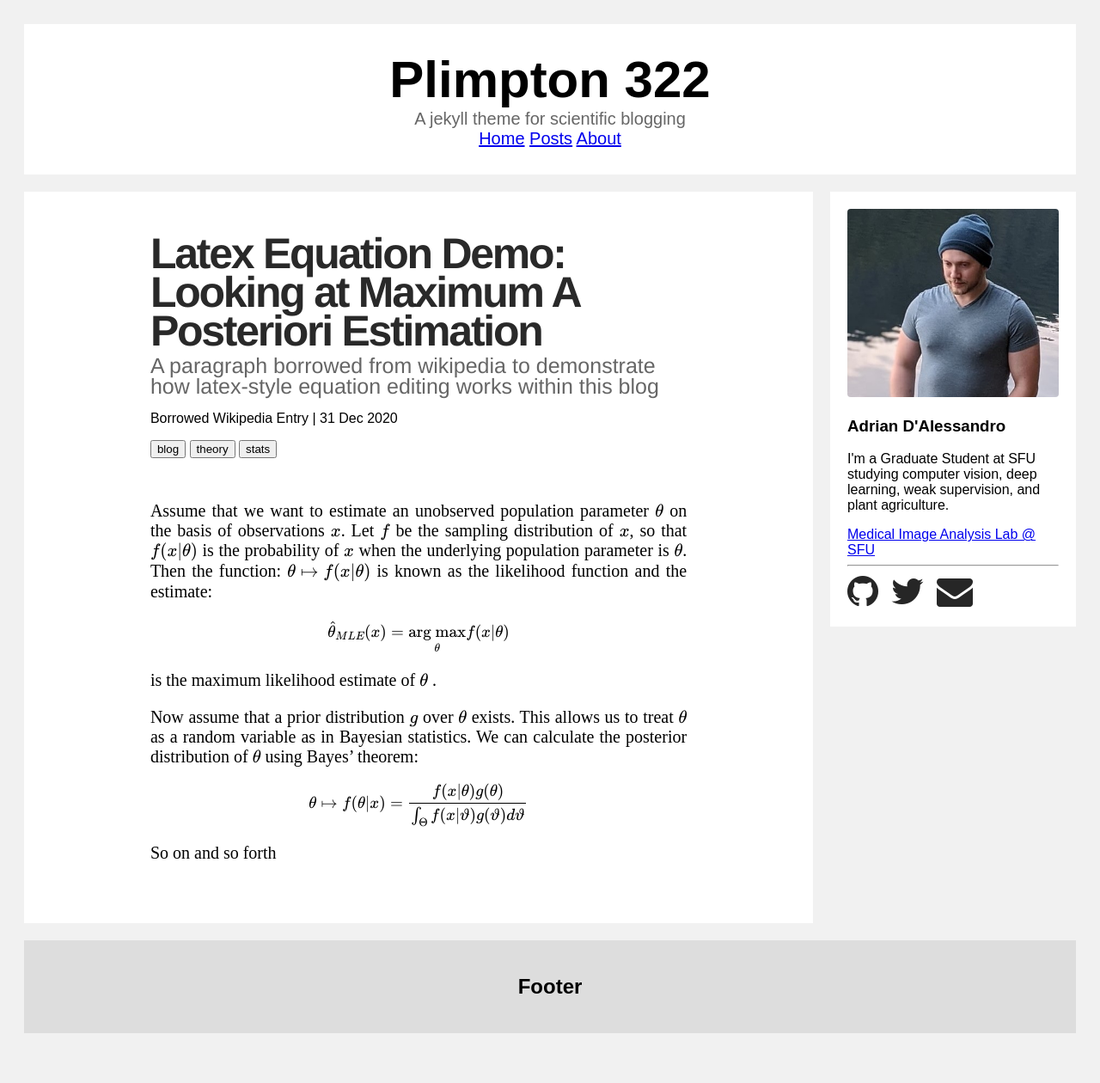
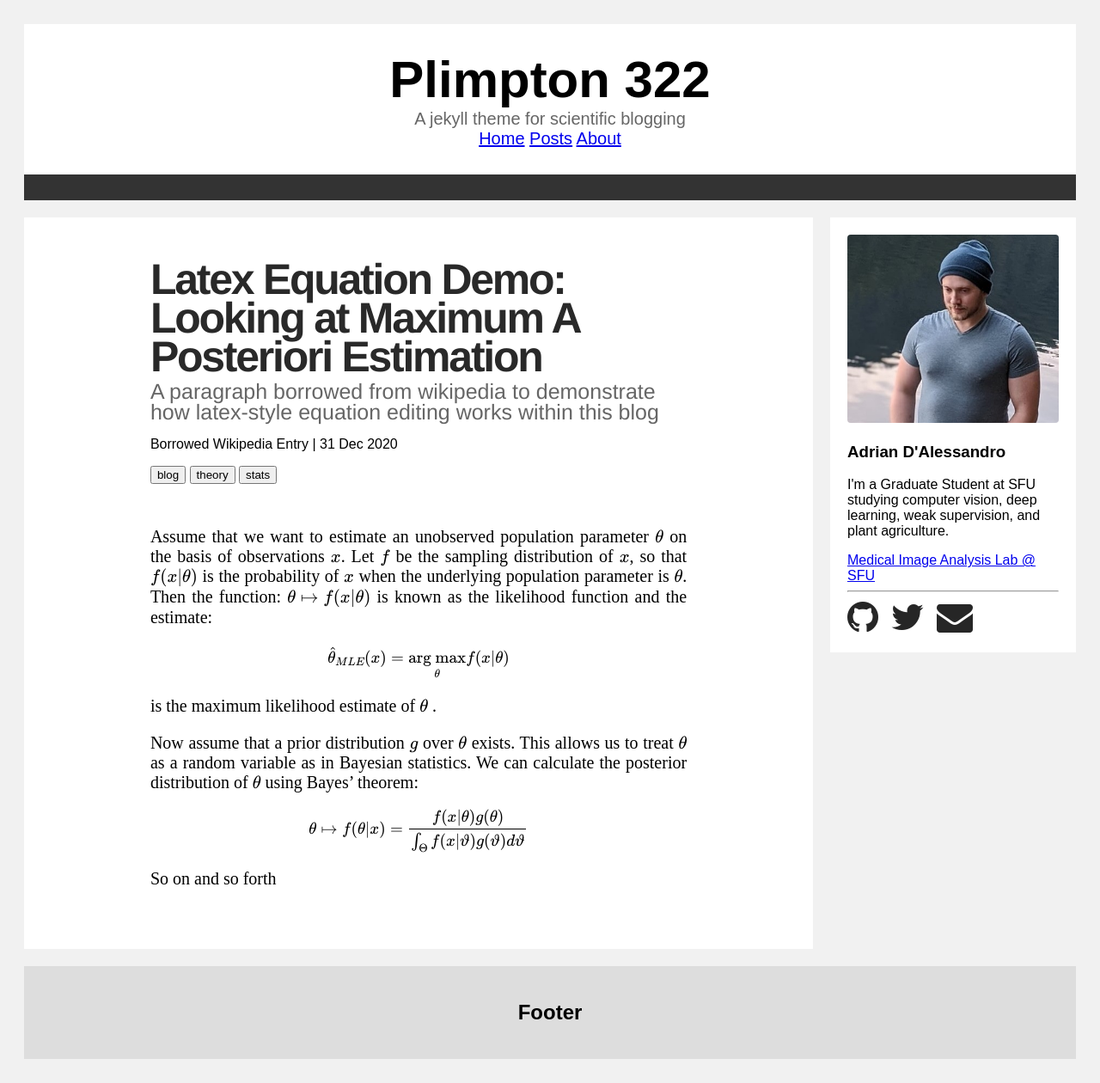
Before and after one commit to adrian-dalessandro/Plimpton322, a Jekyll site: the page built from _posts/2020-12-31-example-latex-math.md, in a window 1280 px wide. Shown: the whole page at 86% size. Built offline with Jekyll 4.4.1, drawn with Linux system fonts in a browser that asks for light colours; formulas are drawn with MathJax 3; before the commit the page ends 1230 px from its top, so only the background shows below that.

Commit message:
Update header.html

```diff
--- a/_includes/header.html
+++ b/_includes/header.html
@@ -3,3 +3,4 @@
   <p>{{ site.description }}<p>
   {% include navigation.html %}
 </header>
+<div class="navbar"></div>
```
